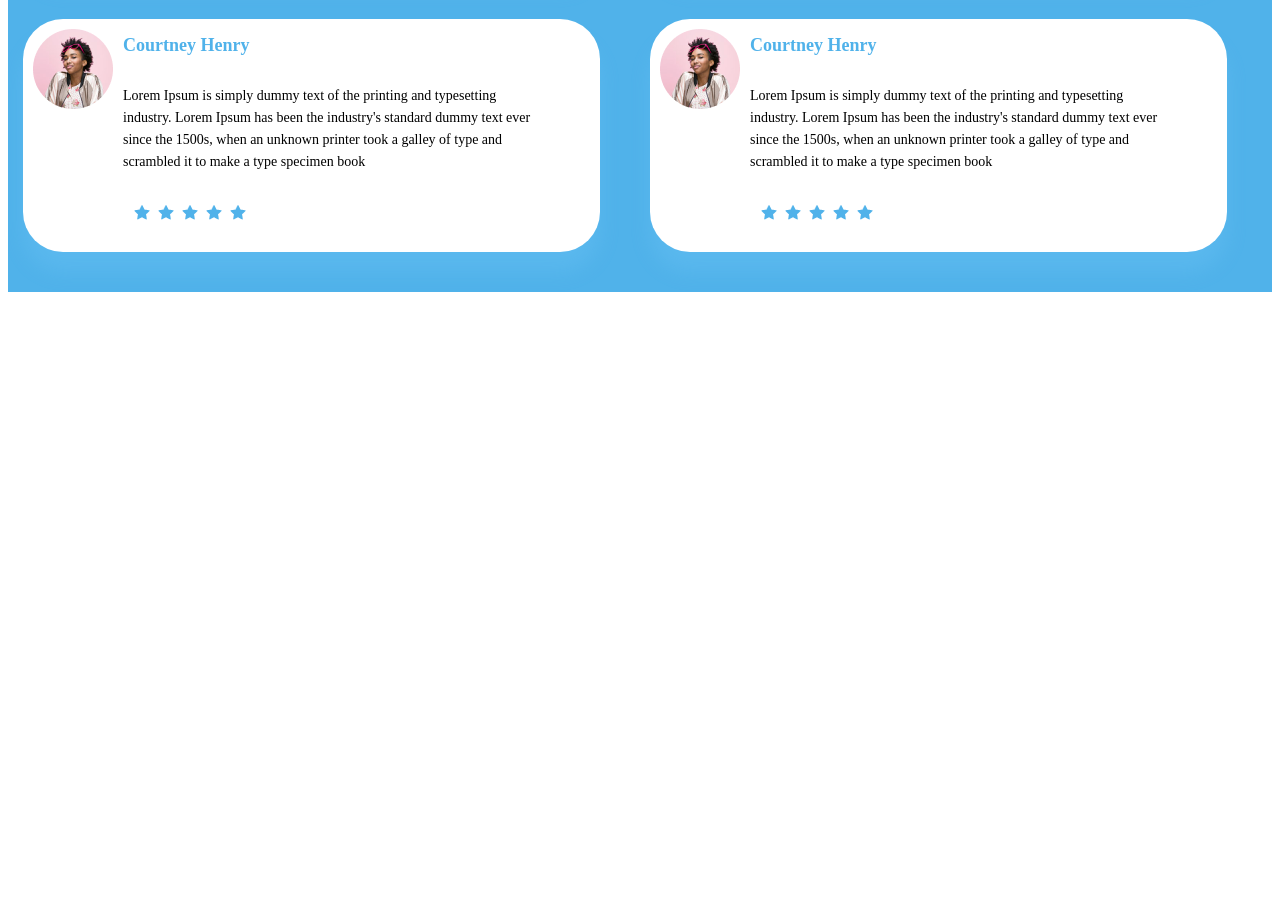
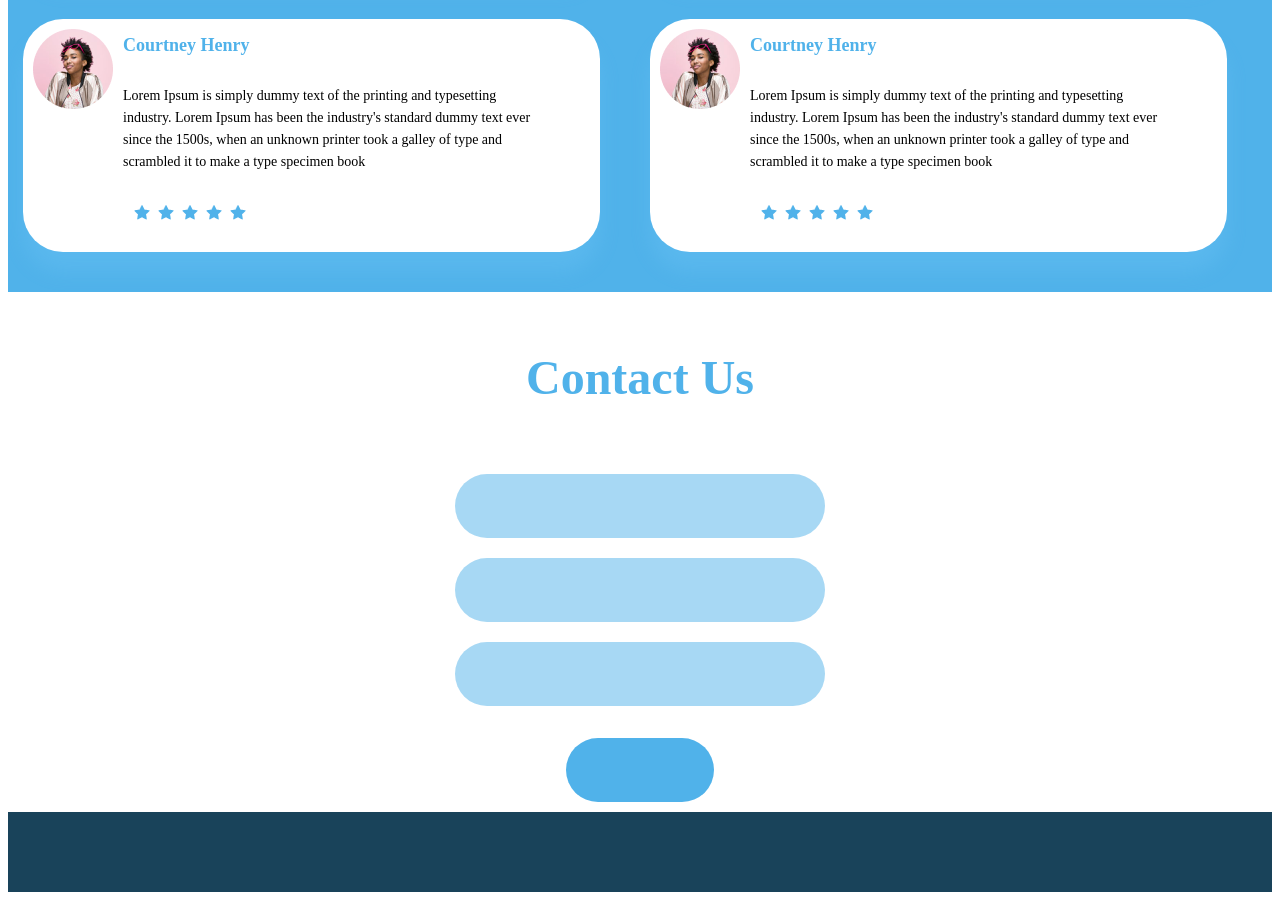
Before and after one commit to ghazaletlbn/IE_HW1, a plain HTML site: page index.html in a window 1280 px wide. Shown: the part 2254-3154 px from the top of the page. Before the commit the page ends 2554 px from the top, so only its background shows below. Drawn offline with Linux system fonts and the light colour scheme.

Commit message:
last commit

```diff
--- a/index.html
+++ b/index.html
@@ -141,6 +141,20 @@
 
 
 
+        <section class="contactus-sec">
+            <h2>Contact Us</h2>
+            <div class="blue-rectangle"></div>
+            <div class="blue-rectangle"></div>
+            <div class="blue-rectangle"></div>
+            <div class="fourth-rectangle"></div>
+        </section>
+
+
+
+
+        <footer class ="lastsection"></footer>
+
+
 
 
 
--- /dev/null
+++ b/styles/_contactus.scss
@@ -0,0 +1,66 @@
+@import './variables';
+
+.contactus-sec {
+    width: 100%;
+    height: 520px;
+    background: $white-color1;
+    display: flex;
+    flex-direction: column;
+    align-items: center;
+    justify-content: center;
+    position: relative;
+
+    @media (max-width: $mobile-breakpoint) {
+        height: 250px;
+    }
+
+    h2 {
+        font-family: $font-family;
+        width: 271px;
+        height: 72px;
+        font-size: 48px;
+        font-weight: 700;
+        line-height: 72px;
+        letter-spacing: 0em;
+        text-align: center;
+        color: $blue-color1;
+
+        @media (max-width: $mobile-breakpoint) {
+            width: 134px;
+            height: 34px;
+            font-size: 22px;
+            line-height: 34px;
+        }
+    }
+
+    .blue-rectangle {
+        width: 370px;
+        height: 64px;
+        border-radius: 40px;
+        background: $blue-color1;
+        opacity: 50%;
+        margin-top: 20px;
+
+        @media (max-width: $mobile-breakpoint) {
+            width: 180px;
+            height: 30px;
+            border-radius: 20px;
+            margin-top: 10px;
+        }
+    }
+
+    .fourth-rectangle {
+        width: 148px;
+        height: 64px;
+        border-radius: 40px;
+        background: $blue-color1;
+        margin-top: 32px;
+
+        @media (max-width: $mobile-breakpoint) {
+            width: 70px;
+            height: 30px;
+            border-radius: 20px;
+            margin-top: 15px;
+        }
+    }
+}
--- /dev/null
+++ b/styles/_container.scss
@@ -0,0 +1,13 @@
+.container{
+    display:flex;
+    flex-direction: column;
+}
+.lastsection{
+    width:100%;
+    height: 80px;
+    background-color: #19435A;
+    @media (max-width: 768px) {
+        height: 40px;
+    }
+
+}
--- a/styles/index.scss
+++ b/styles/index.scss
@@ -2,3 +2,5 @@
 @use 'explanation';
 @use 'services';
 @use 'testymonials';
+@use 'contactus';
+@use 'container'
```
Also changed, not shown: styles/index.css, 1 other file.
